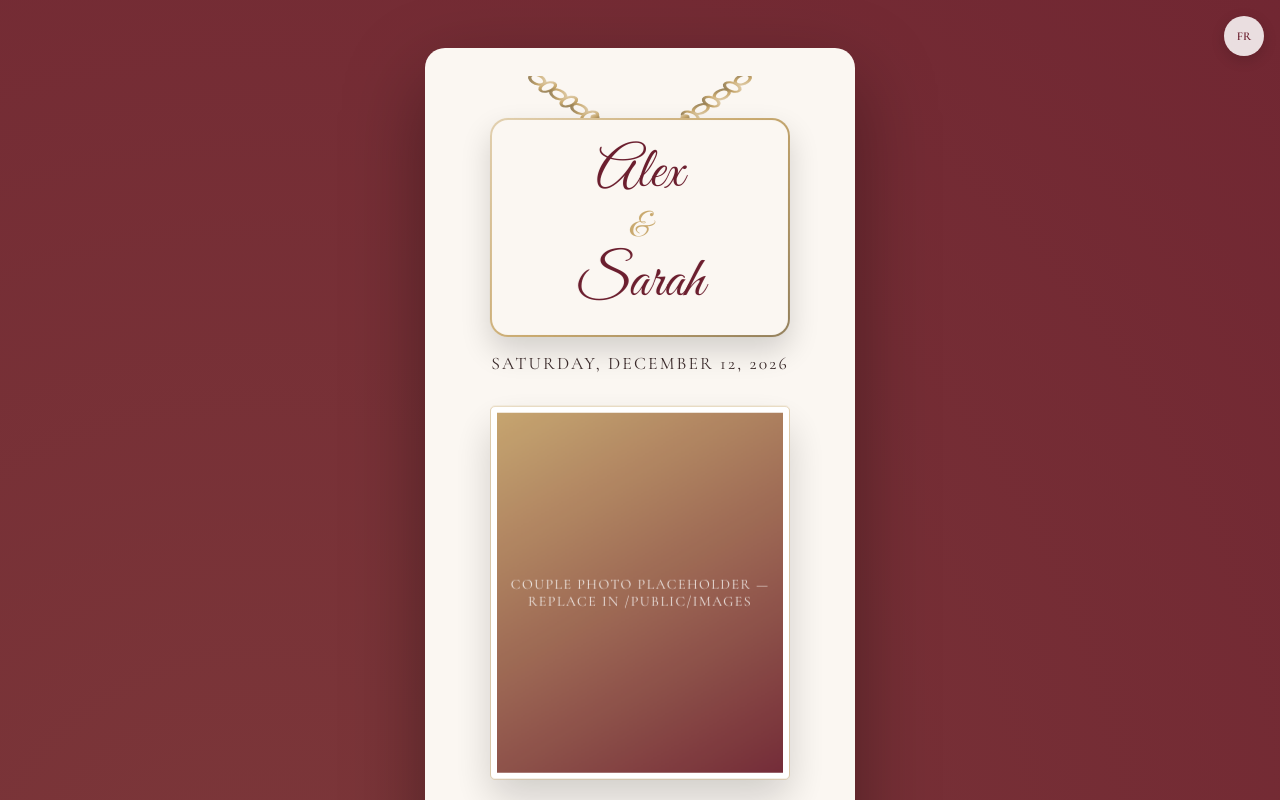
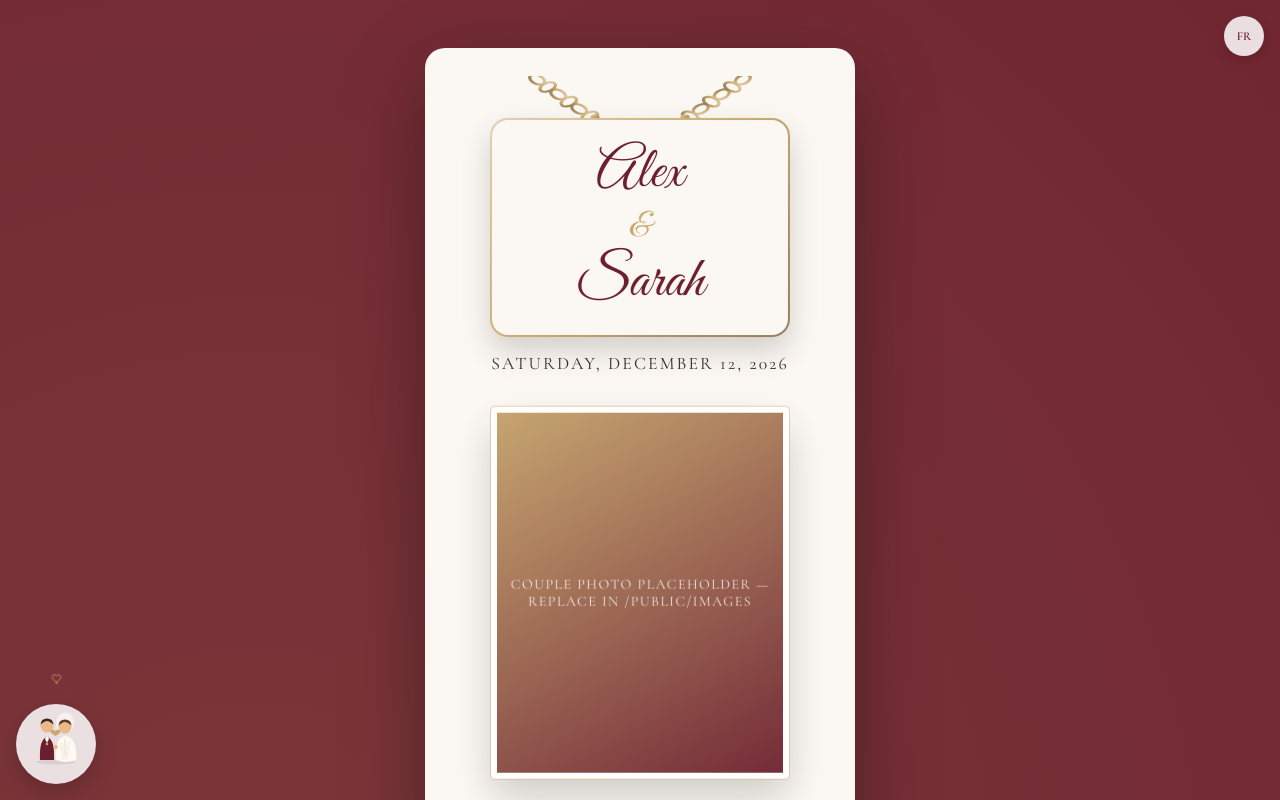
Before and after one commit to MQasim47/Wedding-invite, a website built with Vite: page index.html in a window 1280 px wide. Both pictures are taken after a click on the button "A&S". Shown: the top 800 px of the page. Built offline with nearby package versions, Linux system fonts and the light colour scheme; some packages are replaced by stand-ins of ours.

Commit message:
Add a floating couple companion illustration
New config.companion block (enabled, type: "svg"|"lottie"|"image", src,
position) drives a small illustration that follows scroll:

- "svg" (default) is an original hand-drawn flat-style bride & groom,
  themed from config.theme, added to icons.js.
- "image" renders a plain <img> from `src`.
- "lottie" lazy-loads lottie-web's light player only when this type is
  selected (a dynamic import, code-split by Vite into its own ~48KB
  chunk — confirmed via `npm run build` that it's absent from the main
  bundle for the default svg/image types), falling back to the SVG
  illustration if the file fails to load.

Behavior: hidden during the envelope intro, pops in once it opens,
idle-bobs, occasionally sends up a heart particle, hides itself while
the RSVP section is in view (so it can't cover a form field or the
keyboard), and flies from the corner into a larger centered spot
beside the closing message (reversing if scrolled back up). The
continuous idle bob animates a nested inner element while the
show/hide/fly effects animate the outer button, so the two GSAP tweens
never fight over the same transform property. Tapping it scrolls
smoothly to RSVP (via Lenis when available). prefers-reduced-motion
shows it statically — no bob, no particles, no fly-in.

Re-measured the envelope-open sequence at 4x CPU throttle / 390px —
still ~50-54fps avg, well within the established budget.

Co-Authored-By: Claude Sonnet 5 <noreply@anthropic.com>

```diff
--- a/package.json
+++ b/package.json
@@ -13,6 +13,7 @@
   },
   "dependencies": {
     "gsap": "^3.15.0",
-    "lenis": "^1.3.26"
+    "lenis": "^1.3.26",
+    "lottie-web": "^5.13.0"
   }
 }
--- /dev/null
+++ b/src/animations/companion.js
@@ -0,0 +1,141 @@
+import gsap from "gsap";
+import { ScrollTrigger } from "gsap/ScrollTrigger";
+import { icons } from "../utils/icons.js";
+
+const prefersReducedMotion = window.matchMedia("(prefers-reduced-motion: reduce)").matches;
+
+// Wires up all of the companion's behavior once it exists in the DOM:
+// a pop-in, idle bob, occasional heart particles, hiding while the RSVP
+// section is in view, and flying to a larger centered spot beside the
+// closing message. Under prefers-reduced-motion it's just shown statically
+// — no bob, no particles, no fly-in.
+export function initCompanionAnimations({ node, innerNode, heartsEl }) {
+  if (!node) return;
+
+  if (prefersReducedMotion) {
+    gsap.set(node, { opacity: 1 });
+    return;
+  }
+
+  gsap.from(node, { scale: 0.5, duration: 0.6, ease: "back.out(2)", delay: 0.1 });
+
+  startIdleBob(innerNode);
+  startHeartParticles(heartsEl);
+  initRsvpHideTrigger(node);
+  initClosingFlyIn(node);
+}
+
+function startIdleBob(innerNode) {
+  if (!innerNode) return;
+  gsap.to(innerNode, {
+    y: -8,
+    duration: 1.6,
+    repeat: -1,
+    yoyo: true,
+    ease: "sine.inOut",
+  });
+}
+
+function startHeartParticles(heartsEl) {
+  if (!heartsEl) return;
+
+  function spawnHeart() {
+    const heart = document.createElement("span");
+    heart.className = "companion-heart";
+    heart.innerHTML = icons.heart;
+    heartsEl.appendChild(heart);
+
+    const drift = (Math.random() - 0.5) * 24;
+
+    gsap.fromTo(
+      heart,
+      { opacity: 0, y: 0, x: 0, scale: 0.5 },
+      {
+        opacity: 1,
+        y: -46 - Math.random() * 16,
+        x: drift,
+        scale: 0.9,
+        duration: 1.8,
+        ease: "power1.out",
+        onComplete: () => {
+          gsap.to(heart, { opacity: 0, duration: 0.3, onComplete: () => heart.remove() });
+        },
+      }
+    );
+  }
+
+  gsap.timeline({ repeat: -1, repeatDelay: 4.5 }).call(spawnHeart);
+}
+
+// Hides (fade + slide) while the RSVP section is in view so it never
+// covers a form input or the mobile keyboard. Yields to the closing
+// fly-in if that's active (shouldn't normally overlap in a top-to-bottom
+// scroll, but guards fast/rewound scrolling).
+function initRsvpHideTrigger(node) {
+  const rsvpEl = document.getElementById("rsvp");
+  if (!rsvpEl) return;
+
+  ScrollTrigger.create({
+    trigger: rsvpEl,
+    start: "top 85%",
+    end: "bottom 15%",
+    onEnter: () => setHiddenForRsvp(node, true),
+    onEnterBack: () => setHiddenForRsvp(node, true),
+    onLeave: () => setHiddenForRsvp(node, false),
+    onLeaveBack: () => setHiddenForRsvp(node, false),
+  });
+}
+
+function setHiddenForRsvp(node, hidden) {
+  if (node.dataset.flying === "true") return;
+  gsap.to(node, {
+    opacity: hidden ? 0 : 1,
+    x: hidden ? -30 : 0,
+    duration: 0.35,
+    ease: hidden ? "power1.in" : "power1.out",
+    overwrite: "auto",
+  });
+  node.style.pointerEvents = hidden ? "none" : "";
+}
+
+// Flies from the bottom-left corner into a larger, centered position
+// beside the closing message when that section enters, and returns to the
+// corner if the user scrolls back up past it.
+function initClosingFlyIn(node) {
+  const closingEl = document.getElementById("closing");
+  if (!closingEl) return;
+
+  ScrollTrigger.create({
+    trigger: closingEl,
+    start: "top 70%",
+    end: "bottom bottom",
+    onEnter: () => flyToClosing(node),
+    onLeaveBack: () => flyToCorner(node),
+  });
+}
+
+function flyToClosing(node) {
+  node.dataset.flying = "true";
+  node.style.pointerEvents = "";
+  gsap.to(node, {
+    opacity: 1,
+    x: 120,
+    y: -260,
+    scale: 1.7,
+    duration: 0.9,
+    ease: "power2.out",
+    overwrite: "auto",
+  });
+}
+
+function flyToCorner(node) {
+  node.dataset.flying = "false";
+  gsap.to(node, {
+    x: 0,
+    y: 0,
+    scale: 1,
+    duration: 0.7,
+    ease: "power2.inOut",
+    overwrite: "auto",
+  });
+}
--- a/src/config.js
+++ b/src/config.js
@@ -73,6 +73,18 @@ export const config = {
     gifts: { enabled: false, text: { en: "", fr: "" } },
   },
 
+  // A small floating couple illustration that follows scroll. "svg" (the
+  // default) draws a built-in flat-style bride & groom in the theme
+  // colors — leave `src` empty. Set "image" + `src` for a PNG/WebP, or
+  // "lottie" + `src` for a Lottie JSON/.lottie file (lottie-web is only
+  // ever loaded when type is "lottie"). See README for details.
+  companion: {
+    enabled: true,
+    type: "svg", // "svg" | "lottie" | "image"
+    src: "",
+    position: "bottom-left",
+  },
+
   meta: {
     title: "Alex & Sarah — Wedding Invitation",
     description: "You're invited to our wedding on 12 December 2026",
--- a/src/i18n.js
+++ b/src/i18n.js
@@ -71,6 +71,9 @@ export const i18n = {
       play: "Play music",
       pause: "Pause music",
     },
+    companion: {
+      label: "Scroll to RSVP",
+    },
     langToggle: "FR",
   },
 
@@ -141,6 +144,9 @@ export const i18n = {
       play: "Jouer la musique",
       pause: "Mettre en pause",
     },
+    companion: {
+      label: "Défiler jusqu'au RSVP",
+    },
     langToggle: "EN",
   },
 };
--- a/src/main.js
+++ b/src/main.js
@@ -10,10 +10,12 @@ import { animatePendant, startChainShimmer } from "./animations/pendant.js";
 import { initScrollReveal } from "./animations/scrollReveal.js";
 import { animateTimeline } from "./animations/timeline.js";
 import { animateCalendarHeart } from "./animations/calendarHeart.js";
+import { initCompanionAnimations } from "./animations/companion.js";
 import { el } from "./utils/dom.js";
 
 import { createEnvelopeSection } from "./sections/envelope.js";
 import { createControls } from "./sections/controls.js";
+import { createCompanionSection } from "./sections/companion.js";
 import { createHeroSection } from "./sections/hero.js";
 import { createGreetingSection } from "./sections/greeting.js";
 import { createWelcomeSection } from "./sections/welcome.js";
@@ -26,6 +28,8 @@ import { createExtrasSections } from "./sections/extras.js";
 import { createClosingSection } from "./sections/closing.js";
 
 applyTheme();
+
+const prefersReducedMotion = window.matchMedia("(prefers-reduced-motion: reduce)").matches;
 
 const app = document.getElementById("app");
 const lenis = initSmoothScroll();
@@ -63,6 +67,19 @@ const audioAvailable = __AUDIO_AVAILABLE__;
 
 const controls = createControls({ audioAvailable });
 if (controls.updateLang) langUpdaters.push(controls.updateLang);
+
+const companion = createCompanionSection({
+  onTap: () => {
+    const rsvpEl = document.getElementById("rsvp");
+    if (!rsvpEl) return;
+    if (lenis) {
+      lenis.scrollTo(rsvpEl, { duration: 1.2 });
+    } else {
+      rsvpEl.scrollIntoView({ behavior: prefersReducedMotion ? "auto" : "smooth" });
+    }
+  },
+});
+if (companion?.updateLang) langUpdaters.push(companion.updateLang);
 
 onLangChange(() => {
   langUpdaters.forEach((fn) => fn());
@@ -104,6 +121,7 @@ sealBtn.addEventListener(
       document.documentElement.style.overflow = "";
       lenis?.start();
       controls.show();
+      companion?.show();
 
       // Deferred a frame: this batch queries/measures across the whole page
       // (getTotalLength() on two SVG paths, several ScrollTrigger setups) —
@@ -118,6 +136,13 @@ sealBtn.addEventListener(
         initScrollReveal(appShell);
         if (scheduleSection) animateTimeline(scheduleSection.node);
         if (calendarSection) animateCalendarHeart(calendarSection.node);
+        if (companion) {
+          initCompanionAnimations({
+            node: companion.node,
+            innerNode: companion.innerNode,
+            heartsEl: companion.heartsEl,
+          });
+        }
       });
     });
   },
@@ -127,3 +152,4 @@ sealBtn.addEventListener(
 app.appendChild(pageBg);
 app.appendChild(envelopeNode);
 app.appendChild(controls.node);
+if (companion) app.appendChild(companion.node);
--- /dev/null
+++ b/src/sections/companion.js
@@ -0,0 +1,79 @@
+import { el, fromHTML } from "../utils/dom.js";
+import { config } from "../config.js";
+import { t } from "../utils/store.js";
+import { companionCoupleSVG } from "../utils/icons.js";
+
+// Builds the floating companion illustration. Content depends on
+// config.companion.type: "svg" (default) draws the built-in couple
+// illustration, "image" renders a <img>, "lottie" lazy-loads lottie-web
+// only when this type is actually selected so it costs nothing otherwise.
+//
+// DOM has two nested layers on purpose: the outer <button> is what
+// show/hide-for-RSVP/fly-to-closing animate (opacity, x, y, scale), and
+// the inner .companion-inner is what the continuous idle bob animates —
+// keeping them on separate elements means the two animations never fight
+// over the same GSAP-animated property on the same target.
+export function createCompanionSection({ onTap } = {}) {
+  if (!config.companion.enabled) return null;
+
+  const artEl = el("span", { class: "companion-art" });
+  const inner = el("span", { class: "companion-inner" }, [artEl]);
+  const heartsEl = el("span", { class: "companion-hearts", "aria-hidden": "true" });
+
+  const node = el(
+    "button",
+    {
+      class: "companion",
+      type: "button",
+      "aria-label": t().companion.label,
+      "data-visible": "false",
+      "data-position": config.companion.position || "bottom-left",
+    },
+    [inner, heartsEl]
+  );
+
+  loadArt(artEl);
+
+  node.addEventListener("click", () => onTap?.());
+
+  function show() {
+    node.setAttribute("data-visible", "true");
+  }
+
+  function updateLang() {
+    node.setAttribute("aria-label", t().companion.label);
+  }
+
+  return { node, innerNode: inner, heartsEl, show, updateLang };
+}
+
+function loadArt(artEl) {
+  const { type, src } = config.companion;
+
+  if (type === "image" && src) {
+    artEl.appendChild(el("img", { src, alt: "", loading: "lazy", decoding: "async" }));
+    return;
+  }
+
+  if (type === "lottie" && src) {
+    import("lottie-web/build/player/esm/lottie_light.min.js")
+      .then((mod) => {
+        const lottie = mod.default ?? mod;
+        lottie.loadAnimation({
+          container: artEl,
+          renderer: "svg",
+          loop: true,
+          autoplay: true,
+          path: src,
+        });
+      })
+      .catch(() => {
+        console.warn("[companion] Failed to load the Lottie file — falling back to the default illustration.");
+        artEl.appendChild(fromHTML(companionCoupleSVG()));
+      });
+    return;
+  }
+
+  // "svg" (default), or a misconfigured lottie/image entry with no src.
+  artEl.appendChild(fromHTML(companionCoupleSVG()));
+}
--- a/src/styles/main.css
+++ b/src/styles/main.css
@@ -250,6 +250,88 @@ svg { display: block; }
 }
 
 .control-btn svg { width: 18px; height: 18px; }
+
+/* ---------------------------------------------------------------------- */
+/* Companion illustration                                                 */
+/* ---------------------------------------------------------------------- */
+.companion {
+  position: fixed;
+  width: 80px;
+  height: 80px;
+  z-index: 45;
+  padding: 10px;
+  border-radius: 50%;
+  background: rgba(255, 255, 255, 0.85);
+  backdrop-filter: blur(6px);
+  box-shadow: 0 8px 22px rgba(0, 0, 0, 0.18);
+  opacity: 0;
+  pointer-events: none;
+  transition: opacity 0.4s ease;
+}
+
+/* config.companion.position — the hide-for-RSVP slide and closing fly-in
+   offsets in animations/companion.js are tuned for the documented
+   bottom-left case; other corners still place correctly but reuse those
+   same offsets. */
+.companion[data-position="bottom-left"] {
+  left: 16px;
+  bottom: calc(16px + env(safe-area-inset-bottom, 0px));
+  transform-origin: bottom left;
+}
+.companion[data-position="bottom-right"] {
+  right: 16px;
+  bottom: calc(16px + env(safe-area-inset-bottom, 0px));
+  transform-origin: bottom right;
+}
+.companion[data-position="top-left"] {
+  left: 16px;
+  top: calc(16px + env(safe-area-inset-top, 0px));
+  transform-origin: top left;
+}
+.companion[data-position="top-right"] {
+  right: 16px;
+  top: calc(16px + env(safe-area-inset-top, 0px));
+  transform-origin: top right;
+}
+
+.companion[data-visible="true"] {
+  opacity: 1;
+  pointer-events: auto;
+}
+
+.companion-inner,
+.companion-art {
+  display: block;
+  width: 100%;
+  height: 100%;
+}
+
+.companion-art svg,
+.companion-art img {
+  width: 100%;
+  height: 100%;
+  object-fit: contain;
+  display: block;
+}
+
+.companion-hearts {
+  position: absolute;
+  inset: 0;
+  pointer-events: none;
+  overflow: visible;
+}
+
+.companion-heart {
+  position: absolute;
+  left: 50%;
+  top: 26%;
+  width: 14px;
+  height: 14px;
+  color: var(--color-accent);
+  transform: translate(-50%, -50%);
+}
+
+.companion-heart svg { width: 100%; height: 100%; }
 
 /* ---------------------------------------------------------------------- */
 /* Hero                                                                    */
--- a/src/utils/icons.js
+++ b/src/utils/icons.js
@@ -69,6 +69,39 @@ export function pendantChainSVG() {
   </svg>`;
 }
 
+// Original hand-drawn flat-style couple illustration for the default
+// companion type ("svg") — groom in a suit, bride in a veil and dress,
+// holding hands, with a small heart above. Uses theme colors for the
+// outfits so it always matches the site's palette; skin/hair tones are
+// fixed neutral shades (not themeable, since they aren't part of the
+// site's color system).
+export function companionCoupleSVG() {
+  return `<svg viewBox="0 0 120 120" aria-hidden="true">
+    <ellipse cx="60" cy="112" rx="38" ry="5" fill="rgba(0,0,0,0.08)" />
+
+    <!-- groom -->
+    <path d="M28 108 Q26 66 42 62 Q58 66 56 108 Z" fill="var(--color-primary)" />
+    <path d="M38 66 L42 74 L46 66 L44 62 L40 62 Z" fill="#fdfaf5" />
+    <circle cx="42" cy="76" r="2.6" fill="var(--color-accent)" />
+    <circle cx="42" cy="40" r="13" fill="#eab98a" />
+    <path d="M29 37 Q30 25 42 25 Q54 25 55 37 Q47 30 42 30 Q37 30 29 37 Z" fill="#3a2a20" />
+
+    <!-- bride -->
+    <path d="M60 108 Q56 64 78 60 Q104 64 100 108 Q80 116 60 108 Z" fill="#fdfaf5" />
+    <path d="M69 72 L75 108 M87 72 L81 108" stroke="var(--color-accent)" stroke-width="1" opacity="0.5" />
+    <path d="M78 62 Q71 78 78 108 Q85 78 78 62 Z" fill="var(--color-accent)" opacity="0.18" />
+    <ellipse cx="78" cy="34" rx="18" ry="21" fill="#ffffff" opacity="0.55" />
+    <circle cx="78" cy="42" r="13" fill="#eab98a" />
+    <path d="M65 39 Q66 27 78 27 Q90 27 91 39 Q83 32 78 32 Q73 32 65 39 Z" fill="#5a3a24" />
+
+    <!-- joined hands -->
+    <circle cx="59" cy="82" r="4.5" fill="#eab98a" />
+
+    <!-- heart -->
+    <path d="M59 50c-2.6-3.4-7.6-3.4-9.4-0.4-1.8 2.6 0 5.2 9.4 10.4 9.4-5.2 11.2-7.8 9.4-10.4-1.8-3-6.8-3-9.4 0.4z" fill="var(--color-accent)" />
+  </svg>`;
+}
+
 export function envelopePattern() {
   return `<svg viewBox="0 0 200 133" xmlns="http://www.w3.org/2000/svg">
     <defs>
```
Also changed, not shown: README.md, 1 other file.
